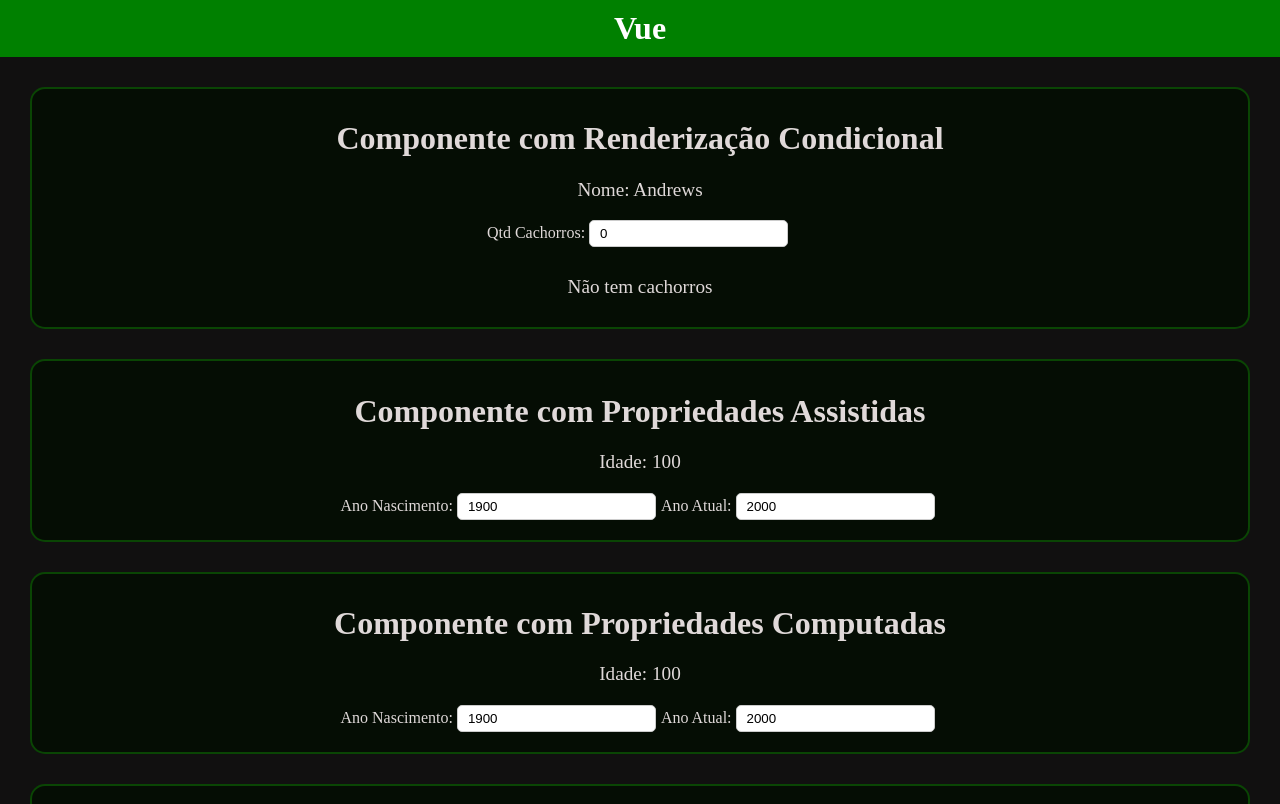
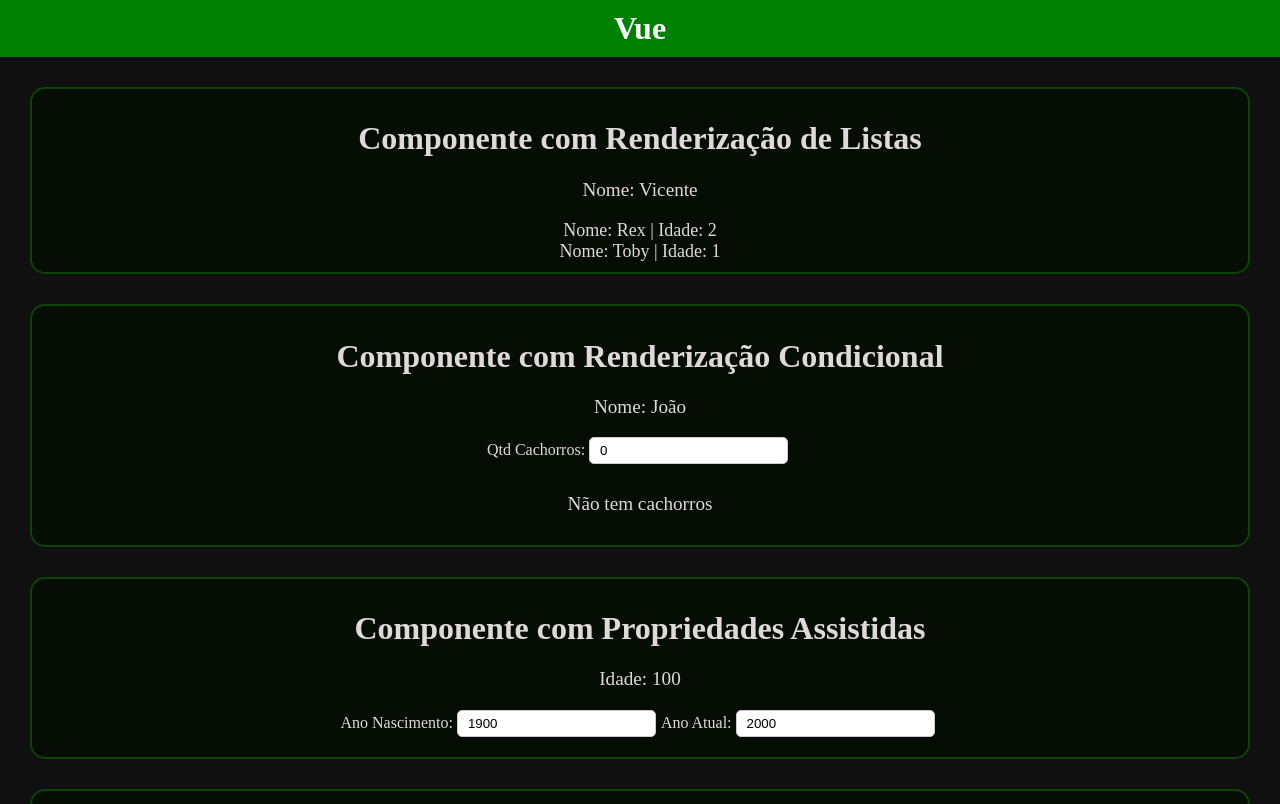
Before and after one commit to andrewschiozo/cod3r-masterclass-vuejs, a Vue app: page / in a window 1280 px wide. Shown: the top 804 px of the page. Built offline with nearby package versions, Linux system fonts and the light colour scheme.

Commit message:
feat: renderização de listas com v-for

```diff
--- a/src/App.vue
+++ b/src/App.vue
@@ -9,19 +9,25 @@ import PrimeiroComponente from './components/PrimeiroComponente.vue';
 import PropriedadesAssistidas from './components/PropriedadesAssistidas.vue';
 import PropriedadesComputadas from './components/PropriedadesComputadas.vue';
 import RenderizacaoCondicional from './components/RenderizacaoCondicional.vue';
+import RenderizacaoListas from './components/RenderizacaoListas.vue';
 
 const item = {
   item: 'Apontador',
   preco: 1.50
 }
 
+const cachorrosDoVicente = [
+  { nome: 'Rex', idade: 2},
+  { nome: 'Toby', idade: 1}
+]
 </script>
 
 <template>
   <header>
     Vue
   </header>
-  <RenderizacaoCondicional nome="Andrews" :qtdCachorros="1"/>
+  <RenderizacaoListas nome="Vicente" :cachorros="cachorrosDoVicente" />
+  <RenderizacaoCondicional nome="João" :qtdCachorros="1"/>
   <PropriedadesAssistidas />
   <PropriedadesComputadas />
   <EscutaEvento />
--- /dev/null
+++ b/src/components/RenderizacaoListas.vue
@@ -0,0 +1,33 @@
+<template>
+    <div class="componente">
+        <h1>Componente com Renderização de Listas</h1>
+        <p>Nome: {{ nome }}</p>
+        <ul>
+            <li v-for="cachorro in cachorros">
+                Nome: {{ cachorro.nome }} | Idade: {{ cachorro.idade }}
+            </li>
+        </ul>
+    </div>
+</template>
+
+<script setup>
+    import { ref, defineProps } from 'vue'
+
+    defineProps({
+        nome: String,
+        cachorros: Array
+    })
+</script>
+
+<style scoped>
+    ul {
+        margin: 0;
+        padding: 0;
+    }
+
+    li {
+        list-style: none;
+        text-align: center;
+        font-size: large;
+    }
+</style>
```
